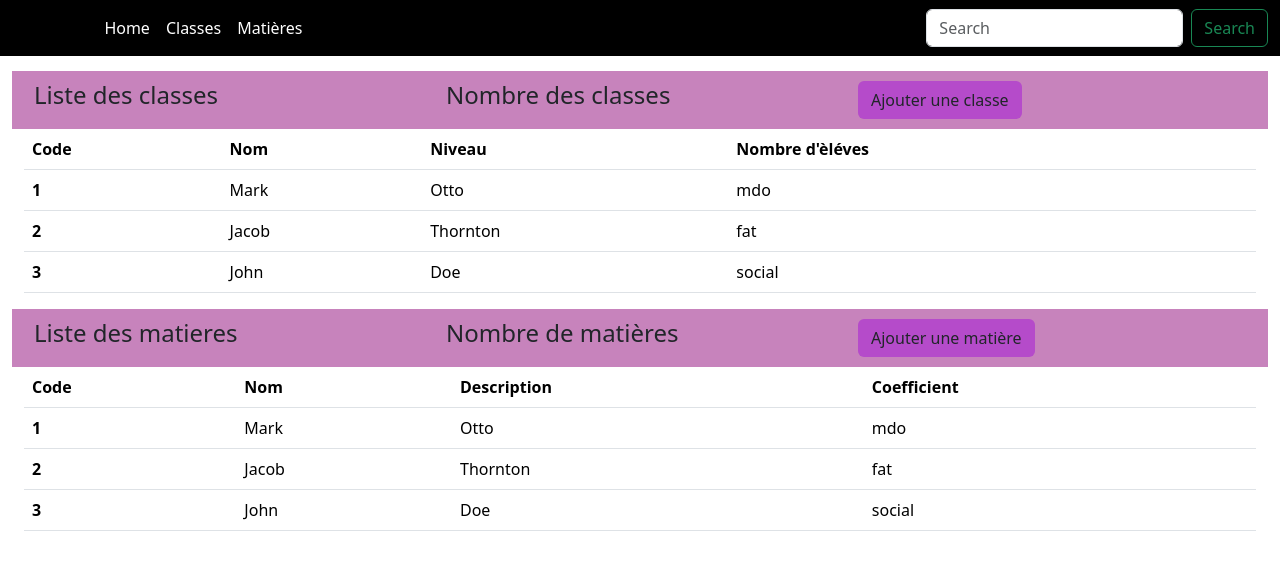
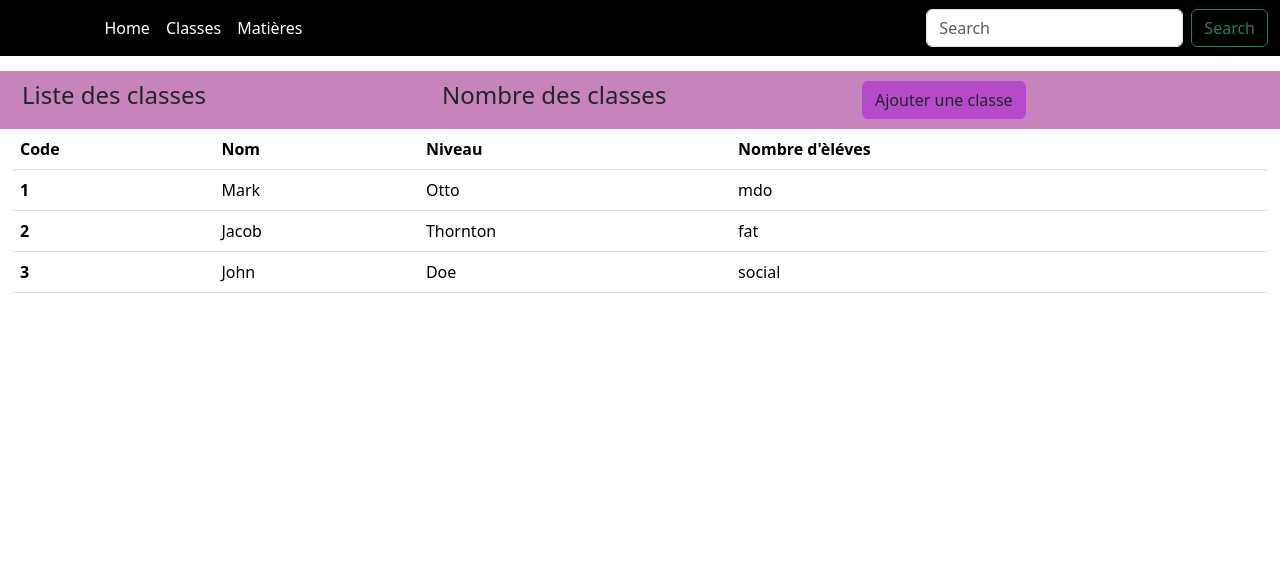
Before and after one commit to catmEnseignant/2025_angular_isep_diamniadio, an Angular app in the folder penda_dia/: page / in a window 1280 px wide. Shown: the top 570 px of the page. Built offline with nearby package versions, Linux system fonts and the light colour scheme.

Commit message:
Routage des Compsants

```diff
--- a/penda_dia/src/app/app.component.html
+++ b/penda_dia/src/app/app.component.html
@@ -11,13 +11,13 @@
       <div class="collapse navbar-collapse" id="navbarSupportedContent">
         <ul class="navbar-nav me-auto mb-2 mb-lg-0">
           <li class="nav-item">
-            <a class="nav-link text-white active" aria-current="page" href="#">Home</a>
+            <a class="nav-link text-white active" aria-current="page" routerLink="/">Home</a>
           </li>
           <li class="nav-item">
-            <a class="nav-link text-white" href="#">Classes</a>
+            <a class="nav-link text-white" routerLink="/liste-classes">Classes</a>
           </li>
           <li class="nav-item">
-            <a class="nav-link text-white" href="#">Matières</a>
+            <a class="nav-link text-white" routerLink="/liste-matieres">Matières</a>
           </li>
         </ul>
         <form class="d-flex" role="search">
@@ -28,9 +28,4 @@
     </div>
   </nav>
 
-  <div class="-card container-fluid">
-
-    <app-classe></app-classe>
-    <app-matieres></app-matieres>
-
-  </div>
+  <router-outlet></router-outlet>
--- a/penda_dia/src/app/app.component.ts
+++ b/penda_dia/src/app/app.component.ts
@@ -1,10 +1,10 @@
 import { Component } from '@angular/core';
-import { RouterOutlet } from '@angular/router';
+import { RouterModule, RouterOutlet } from '@angular/router';
 import {ClasseComponent} from './classe/classe.component';
 import { MatieresComponent} from './matieres/matieres.component';
 @Component({
   selector: 'app-root',
-  imports: [RouterOutlet,ClasseComponent,MatieresComponent],
+  imports: [RouterModule,RouterOutlet ],
   templateUrl: './app.component.html',
   styleUrl: './app.component.css'
 })
--- a/penda_dia/src/app/app.routes.ts
+++ b/penda_dia/src/app/app.routes.ts
@@ -1,3 +1,11 @@
 import { Routes } from '@angular/router';
 
-export const routes: Routes = [];
+import { ClasseComponent } from './classe/classe.component';
+import { MatieresComponent } from './matieres/matieres.component';
+
+//creer des router et les importer
+export const routes: Routes = [
+    {path:"liste-classes",component:ClasseComponent},
+    {path:"liste-matieres",component:MatieresComponent},
+    {path:"",component:ClasseComponent}
+];
```
